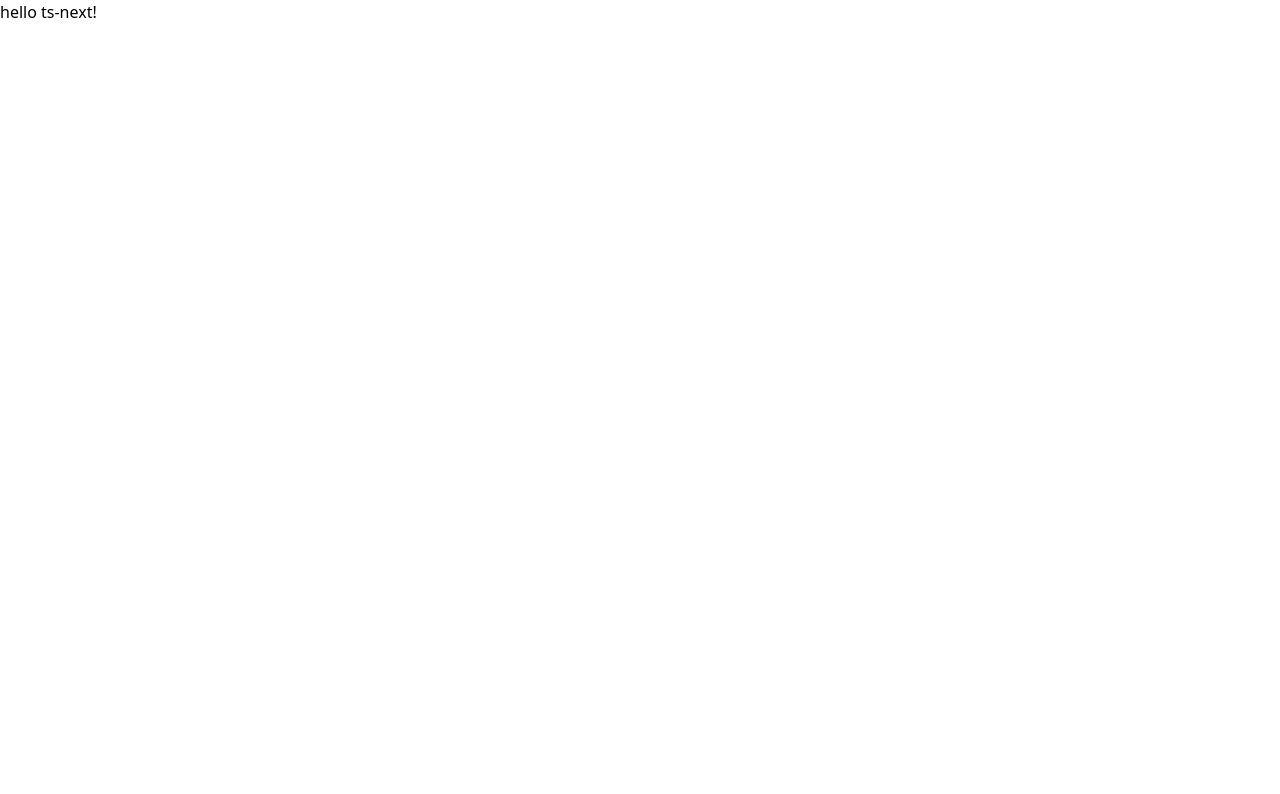
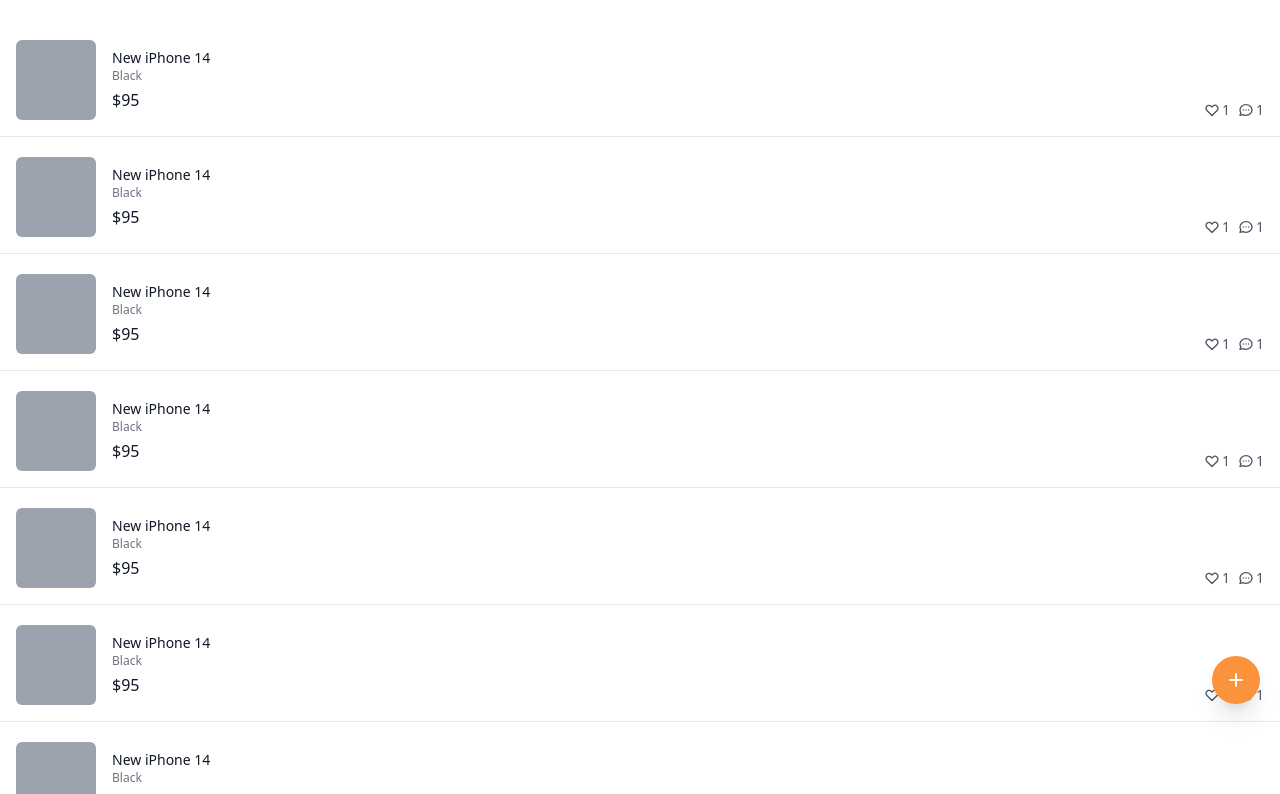
Before and after one commit to sondeokhyeon/carrot-practice, a Next.js app: page / in a window 1280 px wide. Shown: the top 794 px of the page. Built offline with nearby package versions, Linux system fonts and the light colour scheme.

Commit message:
Home 페이지 퍼블리싱

```diff
--- a/pages/index.tsx
+++ b/pages/index.tsx
@@ -1,7 +1,80 @@
 import type { NextPage } from "next";
 
 const Home: NextPage = () => {
-  return <div>hello ts-next!</div>;
+  return (
+    <div className="flex flex-col space-y-5 py-10">
+      {new Array(10).fill(1).map((_, i) => (
+        <div
+          key={i}
+          className="flex border-b pb-4 px-4 coursor-pointer justify-between"
+        >
+          <div className="flex space-x-4">
+            <div className="w-20 h-20 bg-gray-400 rounded-md" />
+            <div className="pt-2 flex flex-col">
+              <h3 className="text-sm font-medium text-gray-900">
+                New iPhone 14
+              </h3>
+              <span className="text-xs text-gray-500 ">Black</span>
+              <span className="font-medium mt-1 text-gray-900">$95</span>
+            </div>
+          </div>
+          <div className="flex space-x-2 items-end justify-end">
+            <div className="flex items-center text-sm  text-gray-600 space-x-0.5">
+              <svg
+                className="w-4 h-4"
+                fill="none"
+                stroke="currentColor"
+                viewBox="0 0 24 24"
+                xmlns="http://www.w3.org/2000/svg"
+              >
+                <path
+                  strokeLinecap="round"
+                  strokeLinejoin="round"
+                  strokeWidth="2"
+                  d="M4.318 6.318a4.5 4.5 0 000 6.364L12 20.364l7.682-7.682a4.5 4.5 0 00-6.364-6.364L12 7.636l-1.318-1.318a4.5 4.5 0 00-6.364 0z"
+                ></path>
+              </svg>
+              <span>1</span>
+            </div>
+            <div className="flex items-center text-sm  text-gray-600 space-x-0.5">
+              <svg
+                className="w-4 h-4"
+                fill="none"
+                stroke="currentColor"
+                viewBox="0 0 24 24"
+                xmlns="http://www.w3.org/2000/svg"
+              >
+                <path
+                  strokeLinecap="round"
+                  strokeLinejoin="round"
+                  strokeWidth="2"
+                  d="M8 12h.01M12 12h.01M16 12h.01M21 12c0 4.418-4.03 8-9 8a9.863 9.863 0 01-4.255-.949L3 20l1.395-3.72C3.512 15.042 3 13.574 3 12c0-4.418 4.03-8 9-8s9 3.582 9 8z"
+                ></path>
+              </svg>
+              <span>1</span>
+            </div>
+          </div>
+        </div>
+      ))}
+      <button className="fixed bottom-24 right-5 bg-orange-400 rounded-full p-3 text-white shadow-xl hover:bg-orange-500  cursor-pointer transition-colors">
+        <svg
+          className="h-6 w-6"
+          xmlns="http://www.w3.org/2000/svg"
+          fill="none"
+          viewBox="0 0 24 24"
+          stroke="currentColor"
+          aria-hidden="true"
+        >
+          <path
+            strokeLinecap="round"
+            strokeLinejoin="round"
+            strokeWidth="2"
+            d="M12 6v6m0 0v6m0-6h6m-6 0H6"
+          />
+        </svg>
+      </button>
+    </div>
+  );
 };
 
 export default Home;
```
